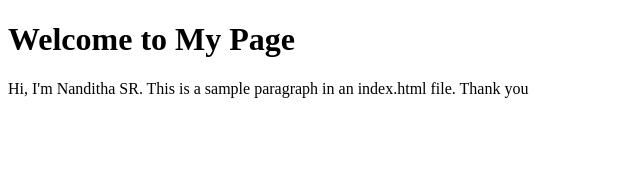
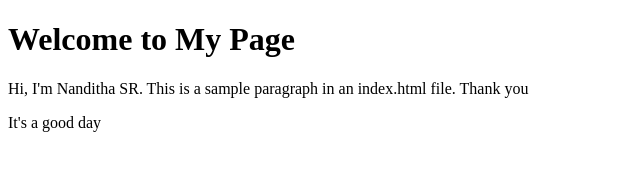
Before and after one commit to Nanditha-SR/GitDemonstration, a plain HTML site: page index.html in a window 1280 px wide. Shown: the whole page, without its empty margins (0-640 px from the left). Drawn offline with Linux system fonts and the light colour scheme.

Commit message:
Para Added2

```diff
--- a/index.html
+++ b/index.html
@@ -8,5 +8,6 @@
 <body>
     <h1>Welcome to My Page</h1>
     <p>Hi, I'm Nanditha SR. This is a sample paragraph in an index.html file. Thank you</p>
+    <p>It's a good day</p>
 </body>
 </html>
```
